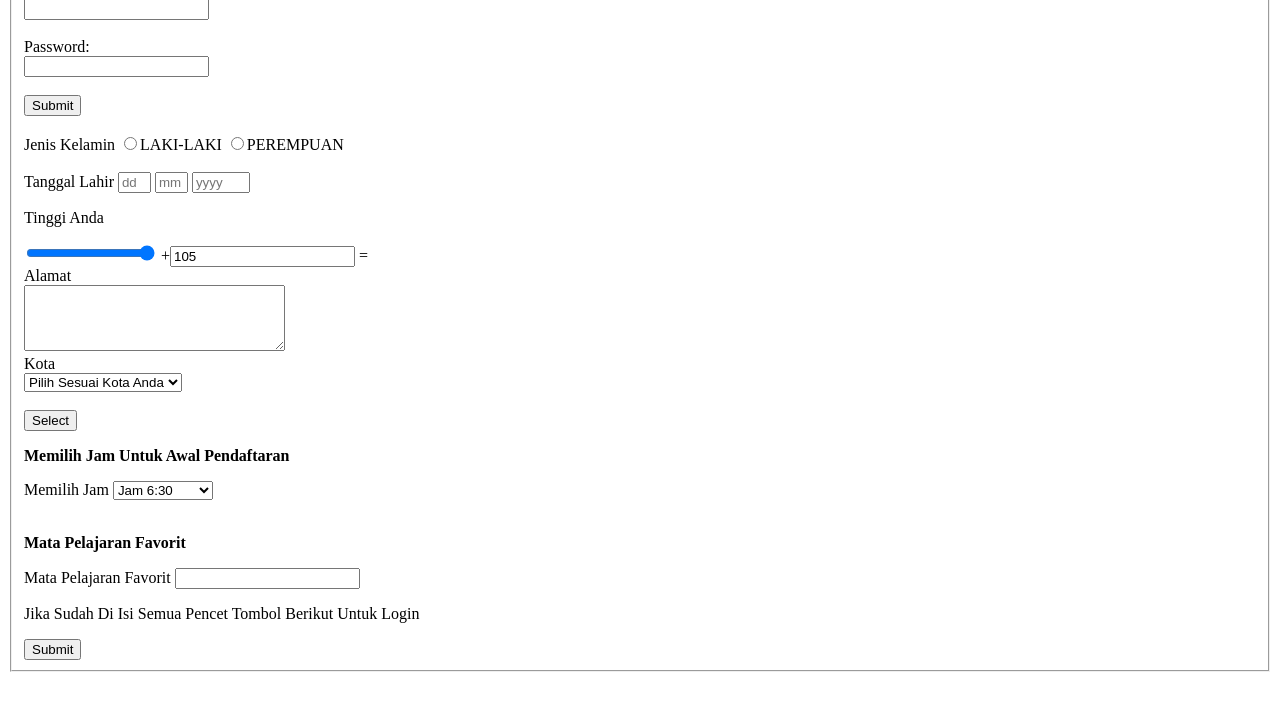
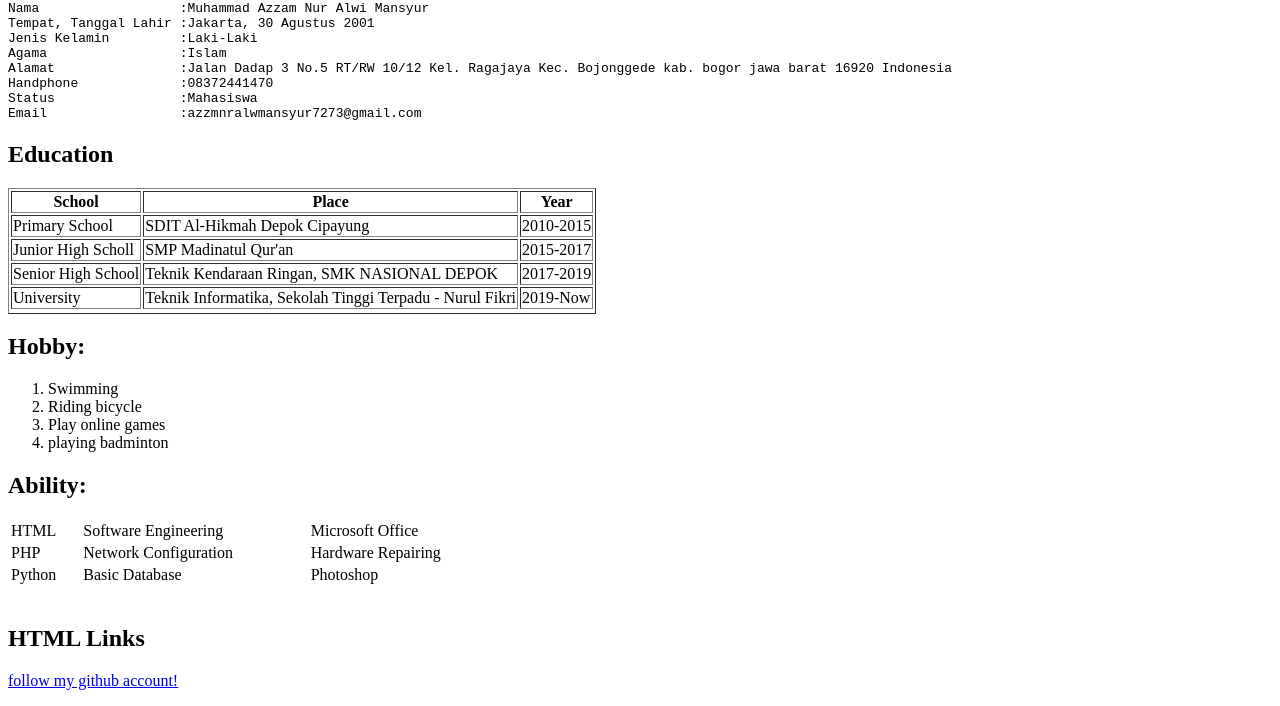
Before and after one commit to azzmnrwebdev/webpro-19, a plain HTML site: page index.html in a window 1280 px wide. Shown: the part 298-1004 px from the top of the page. Before the commit the page ends 978 px from the top, so only its background shows below. Drawn offline with Linux system fonts and the light colour scheme.

Commit message:
coding bareng praktikum 2

```diff
--- a/index.html
+++ b/index.html
@@ -1,121 +1,86 @@
 <!DOCTYPE html>
 <html>
+<head>
+<title>M Azzam - Curriculum Vitae</title>
+</head>
 <body>
-
-<h2>Forum Pendaftaran</h2>
-<fieldset>
-<legend>ISI LAH FORM BERIKUT</legend>
-<form action="/action_page.php">
-<form>
- <br><label for="fname">First name:</label><br>
-  <input type="text" id="fname" name="fname" value=""><br>
- <br><label for="lname">Last name:</label><br>
-  <input type="text" id="lname" name="lname" value=""><br>
- <br><label for="fname">Username:</label><br>
-  <input type="text" id="lname" name="lname" value=""><br>
-</form>
-</form>
-<br><label for="fname">Email:</label<br><br>
-  <input type="text" id="fname" name="fname" value=""><br><br>
-  <label for="lname">Password:</label<br><br>
-  <input type="text" id="lname" name="lname" value="">
-</form>
-
-</form>
+<header>
+<h1 ALIGN=CENTER>Curriculum Vitae</h1>
+<hr color="black" size=5>
+</header>
+<article>
+<h1>Personal Data:</h1>
+<img src="images/github.jpg" alt="github
+View" style="width:150px;height:130px;">
+<pre>
+Nama                  :Muhammad Azzam Nur Alwi Mansyur
+Tempat, Tanggal Lahir :Jakarta, 30 Agustus 2001
+Jenis Kelamin         :Laki-Laki
+Agama                 :Islam
+Alamat                :Jalan Dadap 3 No.5 RT/RW 10/12 Kel. Ragajaya Kec. Bojonggede kab. bogor jawa barat 16920 Indonesia
+Handphone             :08372441470
+Status                :Mahasiswa
+Email                 :azzmnralwmansyur7273@gmail.com
+</pre>
+<h1>Education</h1>
+<table border="1"
 <tr>
- <br><br><input type="submit" value="Submit">
-  </tr>
-</form>
-
-<div>
- <br>
-	<label>Jenis Kelamin</label>
-		<input type="radio" name="jk" value="L"	/>LAKI-LAKI
-		<input type="radio" name="jk" value="P" />PEREMPUAN
-		</label>
-</div>
-
+<th>School</th>
+<th>Place</th>
+<th>Year</th>
+</tr>
 <tr>
-<br>
-    	    <td valign="top">Tanggal Lahir</td>
-    	    <td>
-    	       <input type="text" style="width: 25px" placeholder="dd">
-    	       <input type="text" style="width: 25px" placeholder="mm">
-    	       <input type="text" style="width: 50px" placeholder="yyyy">
-    	    </td>
-			</br>
-    	</tr>
-
-<p>Tinggi Anda</p>
-
-<form oninput="x.value=parseInt(a.value)+parseInt(b.value)">
-<input type="range" id="a" value="300">
-+<input type="number" id="b" value="105">
-=<output name="x" for="a b"></output>
-</form>
-
+<td>Primary School</td>
+<td>SDIT Al-Hikmah Depok Cipayung</td>
+<td>2010-2015</td>
 </tr>
-<div>
-	<label>Alamat</label>
-	<div>
-		<textarea name="alamat_kirim:" rows="4" cols="30"></textarea>
-	</div>
-</div>
-	<div>
-		<label>Kota
-		<div>
-			<select name="Kota">
-				<optgroup> value=""></optgroup>
-				<option value="">Pilih Sesuai Kota Anda</option>
-				<option value="Jakarta">Jakarta</option>
-				<option value="Surabaya">Surabaya</option>
-				<option value="Depok">Depok</option>
-				<option value="Bekasi">Bekasi</option>
-			</select>
-			<form>
-			<br>
-			<input type="submit" value="Select">
-			</form>
-		</div>
-	</div>
-
-<b><p>Memilih Jam Untuk Awal Pendaftaran</p></b>
-
-<form action="/action_page.php">
-  <label for="Memilih Jam">Memilih Jam</label>
-  <select name="Jam" id="Jam Awal Masuk Pendaftaran">
-    <optgroup label="Masuk Pagi">
-      <option value="Jam 6:30">Jam 6:30</option>
-    </optgroup>
-    <optgroup label="Masuk Siang">
-      <option value="Jam 12:30">Jam 12:30</option>
-    </optgroup>
-  </select>
-  <br><br>
-</form>
-
-	<b><p>Mata Pelajaran Favorit</p></b>
-
-<form action="/action_page.php" method="get">
-  <label for="browser">Mata Pelajaran Favorit</label>
-  <input list="browsers" name="browser" id="browser">
-  <datalist id="browsers">
-    <option value="Bhs Inggris">
-    <option value="Olahraga">
-    <option value="Bhs Indonesia">
-    <option value="PPKN">
-    <option value="IPA">
-    <option value="IPS">
-    <option value="AGAMA">
-    <option value="SBK">
-    <option value="Bahasa Jepang">
-  </datalist>
-</form>
-
-	<p>Jika Sudah Di Isi Semua Pencet Tombol Berikut Untuk Login</p>
-	<form method="post" action="login.html">
-       <button type="submit">Submit</button>
-	</form>
-</fieldset>
+<tr>
+<td>Junior High Scholl</td>
+<td>SMP Madinatul Qur'an</td>
+<td>2015-2017</td>
+</tr>
+<tr>
+<td>Senior High School</td>
+<td>Teknik Kendaraan Ringan, SMK NASIONAL DEPOK</td>
+<td>2017-2019</td>
+</tr>
+<tr>
+<td>University</td>
+<td>Teknik Informatika, Sekolah Tinggi Terpadu - Nurul Fikri</td>
+<td>2019-Now</td>
+</tr>
+<tr>
+</table>
+<h1>Hobby:</h1>
+<ol>
+<li>Swimming</li>
+<li>Riding bicycle</li>
+<li>Play online games</li>
+<li>playing badminton</li>
+</ol>
 </body>
 </html>
+<h1>Ability:</h1>
+</div>
+<div class="sectionContent">
+<table width=500px>
+<tr>
+<td>HTML</td><td>Software Engineering</td><td>Microsoft Office</td>
+</tr>
+<tr>
+<td>PHP</td><td>Network Configuration</td><td>Hardware Repairing</td>
+</tr>
+<tr>
+<td>Python</td><td>Basic Database</td><td>Photoshop</td>
+</tr>
+</table><br>
+</div>
+<div class="clear"></div>
+</body>
+</html>
+<h1>HTML Links</h1>
+
+<p><a href="https://github.com/Azzmnralw01/">follow my github account!</a></p>
+<article>
+</body>
+</html>
--- a/style.css
+++ /dev/null
@@ -1,66 +0,0 @@
-* {
- padding: 0;
- margin: 0;
-}
-body {
- background-color: #B4B4B4FF;
-}
-.dasar {
- width: 380px;
- height: 280px;
- background:white;
- margin: 150px auto;
- /*opacity: 0.3;*/
- background-color: white;
-}
-.user {
- height: 36px;
- width: 215px;
- margin-left: 5px;
- vertical-align: top;
- border:1px white;
- text-align: center;
- outline-color: white;
- margin-top: 1px;
-}
-.username {
- width: 255px;
- height: 38px;
- background: white;
- margin: 30px auto;
- border: 1px solid black;
-}
-.usernam {
- width: 260px;
- height: 38px;
- background: white;
- margin: 30px auto;
- margin-top: -20px;
- border: 1px solid black;
-}
-.btn {
- width: 260px;
- height: 30px;
- background: #416AFFFF;
- border: 0;
- color: white;
- margin-top: 30px;
- cursor: pointer;
- font-weight: bold;
-
-}
-.btn:active {
- transform: translateY(3px);
- background-color: white;
-}
-.logo {
- width: 100px;
- height: 60px;
- margin:40px auto;
-}
-.ats {
- width: 380px;
- height: 45px;
- background-color: #416AFFFF;
- color: white;
-}
```
Also changed, not shown: login.html (deleted, +0 -26 lines), images/github.jpg (added).
